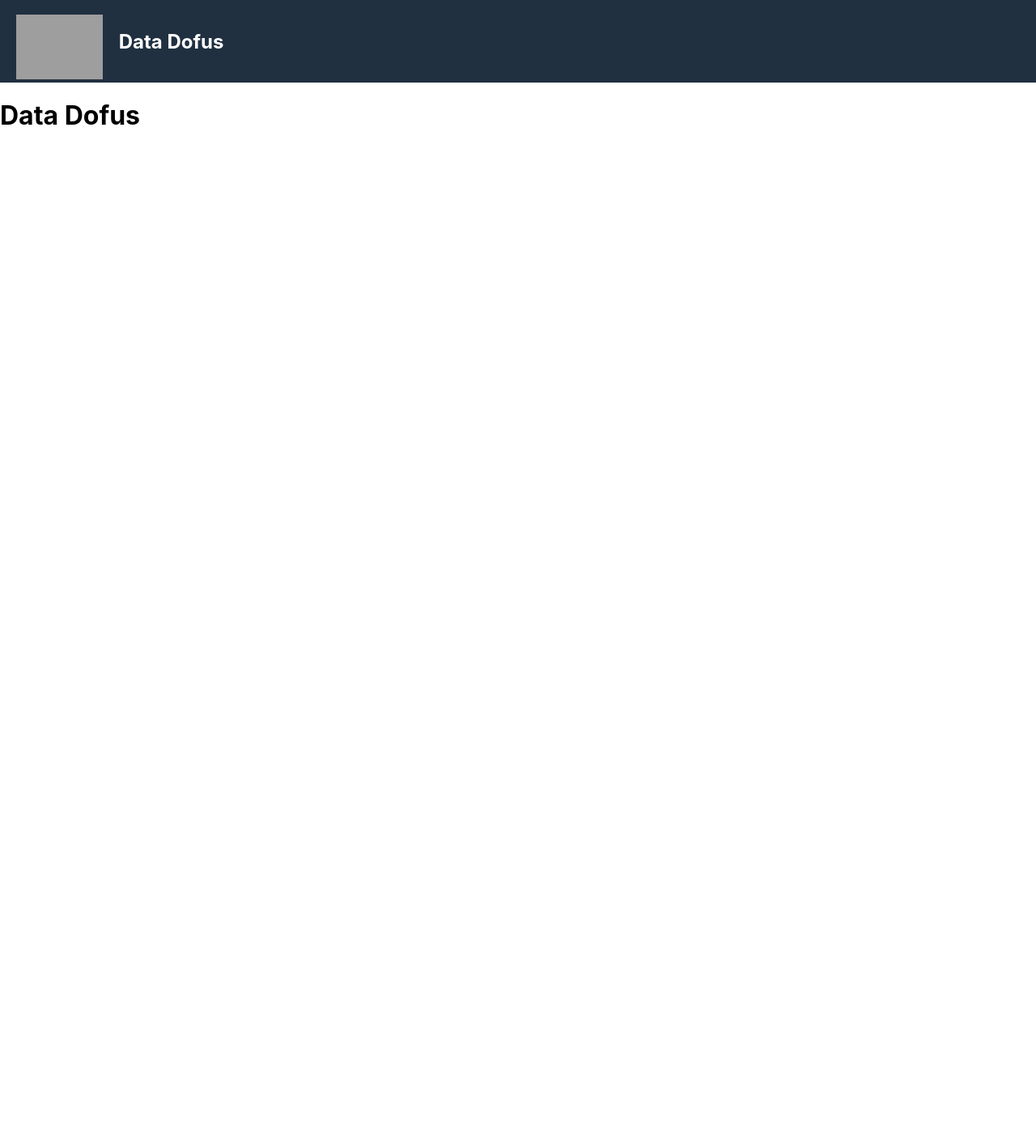
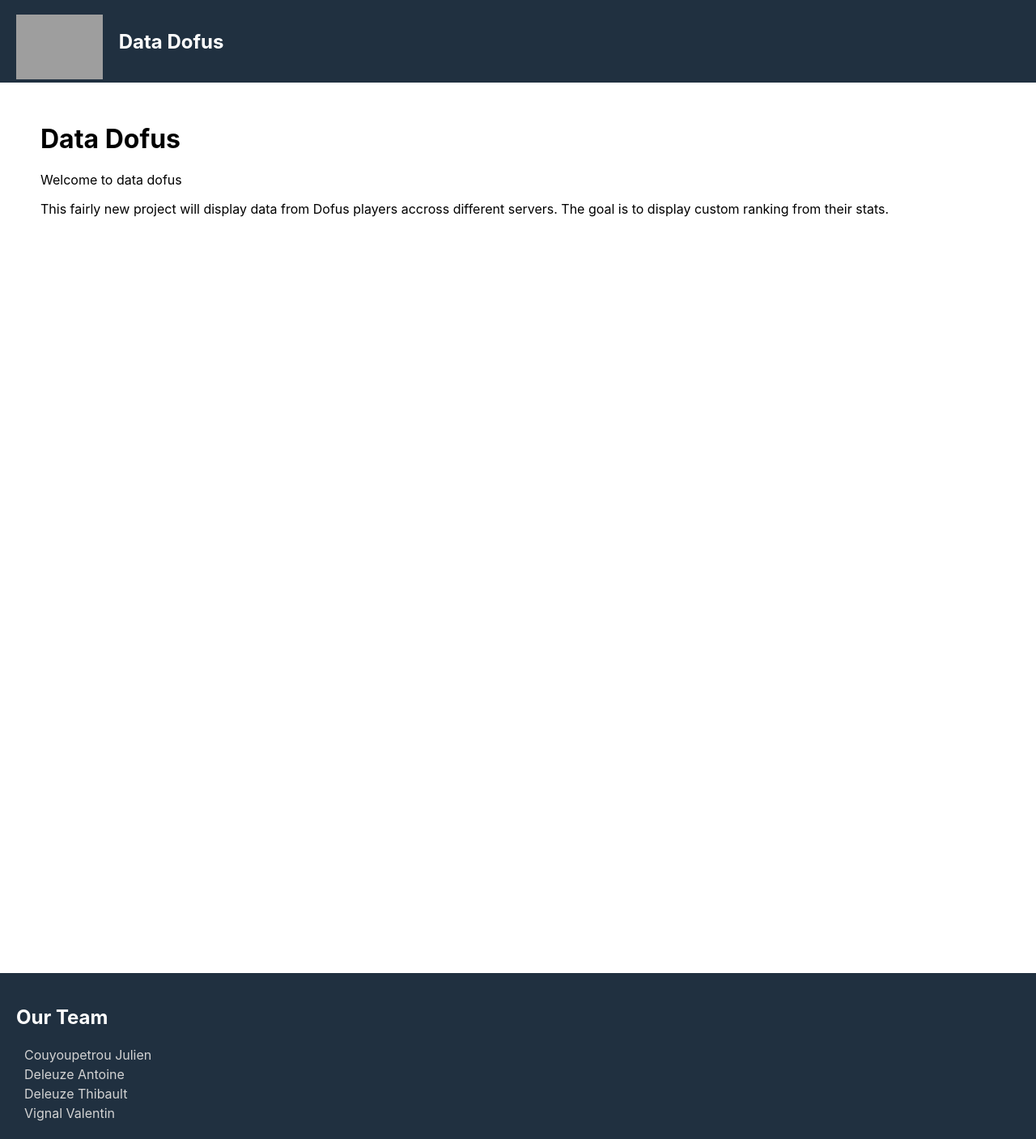
Before and after one commit to ValentinVignal/data-dofus, a React (Create React App) app: page / in a window 1280 px wide. Shown: the whole page at 81% size. Before the commit the page ends 800 px from the top, so only its background shows below. Built offline with nearby package versions, Linux system fonts and the light colour scheme; grey boxes are pictures that could not be loaded.

Commit message:
footer + dummy home component

```diff
--- a/package.json
+++ b/package.json
@@ -9,6 +9,7 @@
     "@types/jest": "^24.9.1",
     "@types/node": "^12.12.64",
     "@types/react": "^16.9.51",
+    "@types/react-bootstrap": "^0.32.24",
     "@types/react-dom": "^16.9.8",
     "@types/react-router-dom": "^5.1.6",
     "react": "^16.13.1",
--- a/src/App.tsx
+++ b/src/App.tsx
@@ -1,6 +1,8 @@
 import React from "react";
 import { BrowserRouter as Router, Switch, Route } from "react-router-dom";
+import Footer from "./components/Footer";
 import Header from "./components/Header";
+import Home from "./components/Home";
 
 function App() {
   return (
@@ -9,7 +11,8 @@ function App() {
         <Switch>
           <Route path="/">
             <Header />
-            <h1>Data Dofus</h1>
+            <Home />
+            <Footer />
           </Route>
         </Switch>
       </div>
--- /dev/null
+++ b/src/components/Footer.css
@@ -0,0 +1,16 @@
+.footer {
+  display: flex;
+  background-color: #203040;
+  color: white;
+}
+
+.footer__ourTeam {
+  margin: 20px;
+  display: flex;
+  flex-direction: column;
+}
+
+.footer__ourTeam__member {
+  color: lightgrey;
+  margin: 2px 0 2px 10px;
+}
--- /dev/null
+++ b/src/components/Footer.tsx
@@ -0,0 +1,16 @@
+import React from "react";
+import "./Footer.css";
+
+export default function Footer() {
+  return (
+    <nav className="footer">
+      <div className="footer__ourTeam">
+        <h1>Our Team</h1>
+        <span className="footer__ourTeam__member">Couyoupetrou Julien</span>
+        <span className="footer__ourTeam__member">Deleuze Antoine</span>
+        <span className="footer__ourTeam__member">Deleuze Thibault</span>
+        <span className="footer__ourTeam__member">Vignal Valentin</span>
+      </div>
+    </nav>
+  );
+}
--- /dev/null
+++ b/src/components/Home.css
@@ -0,0 +1,4 @@
+.home {
+  height: 1000px;
+  margin: 50px;
+}
--- /dev/null
+++ b/src/components/Home.tsx
@@ -0,0 +1,16 @@
+import React from "react";
+import "./Home.css";
+
+export default function Home() {
+  return (
+    <div className="home">
+      <h1>Data Dofus</h1>
+      <p>Welcome to data dofus</p>
+      <p>
+        This fairly new project will display data from Dofus players accross
+        different servers. The goal is to display custom ranking from their
+        stats.
+      </p>
+    </div>
+  );
+}
```
Also changed, not shown: 1 other file (tests, documents, lock files or other folders).
